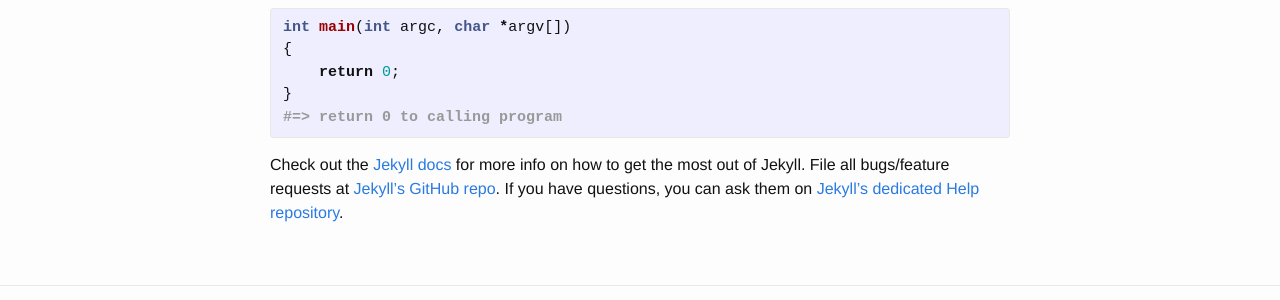
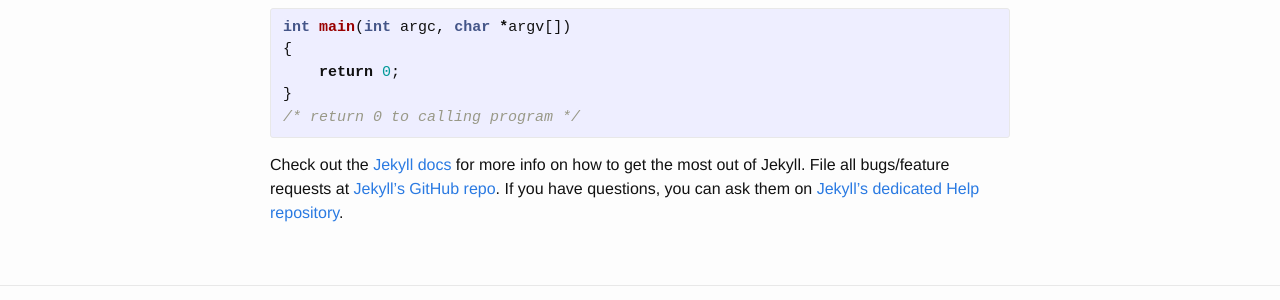
Before and after one commit to oampsoftware/blog, a Jekyll site: the page built from docs/_posts/2019-11-23-Welcome.markdown, in a window 1280 px wide. Shown: the part 413-713 px from the top of the page. Built offline with Jekyll 4.4.1, drawn with Linux system fonts in a browser that asks for light colours.

```diff
--- a/docs/_posts/2019-11-23-Welcome.markdown
+++ b/docs/_posts/2019-11-23-Welcome.markdown
@@ -15,7 +15,7 @@ int main(int argc, char *argv[])
 {
     return 0;
 }
-#=> return 0 to calling program
+/* return 0 to calling program */
 {% endhighlight %}
 
 Check out the [Jekyll docs][jekyll] for more info on how to get the most out of Jekyll. File all bugs/feature requests at [Jekyll’s GitHub repo][jekyll-gh]. If you have questions, you can ask them on [Jekyll’s dedicated Help repository][jekyll-help].
```
